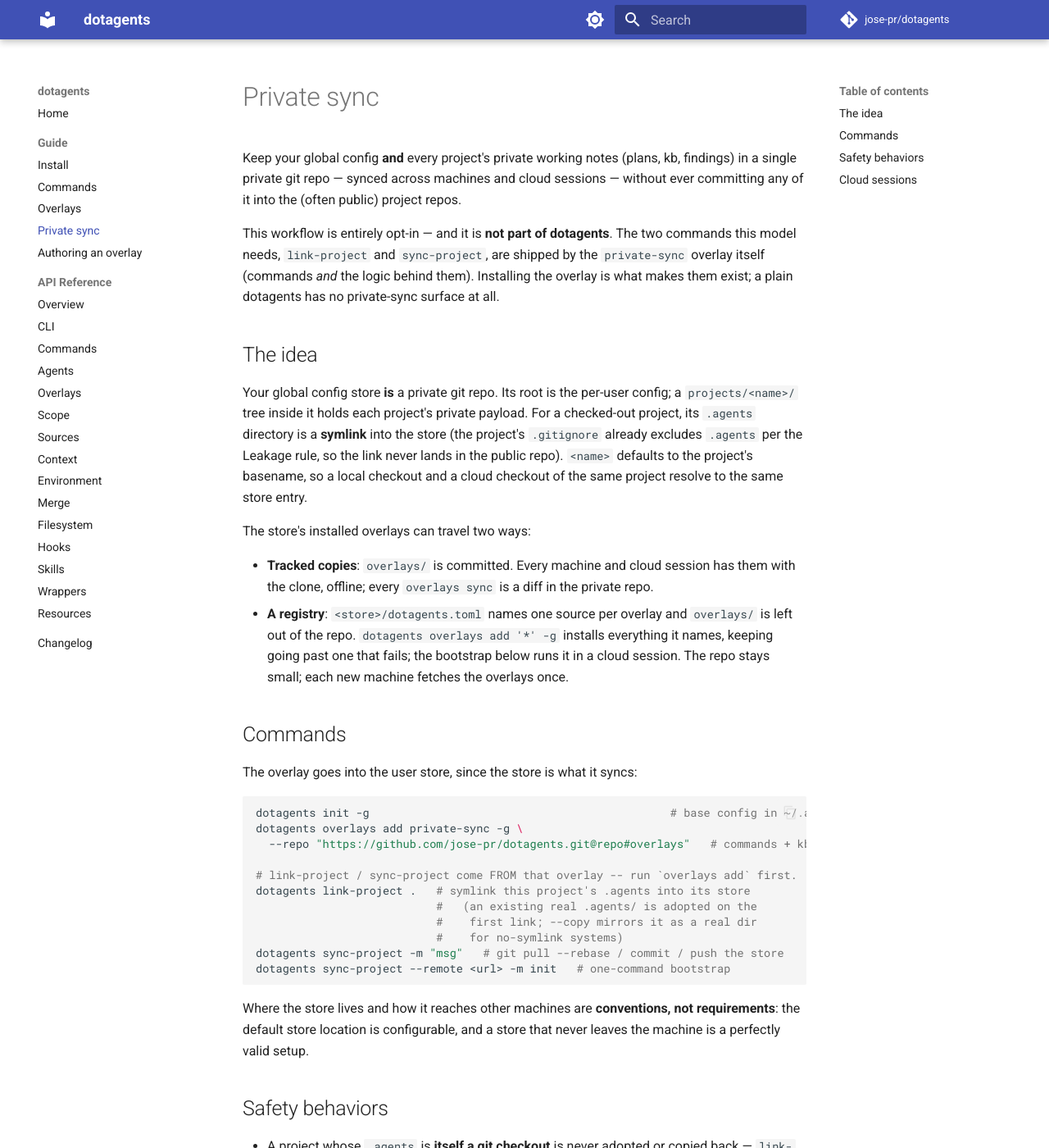
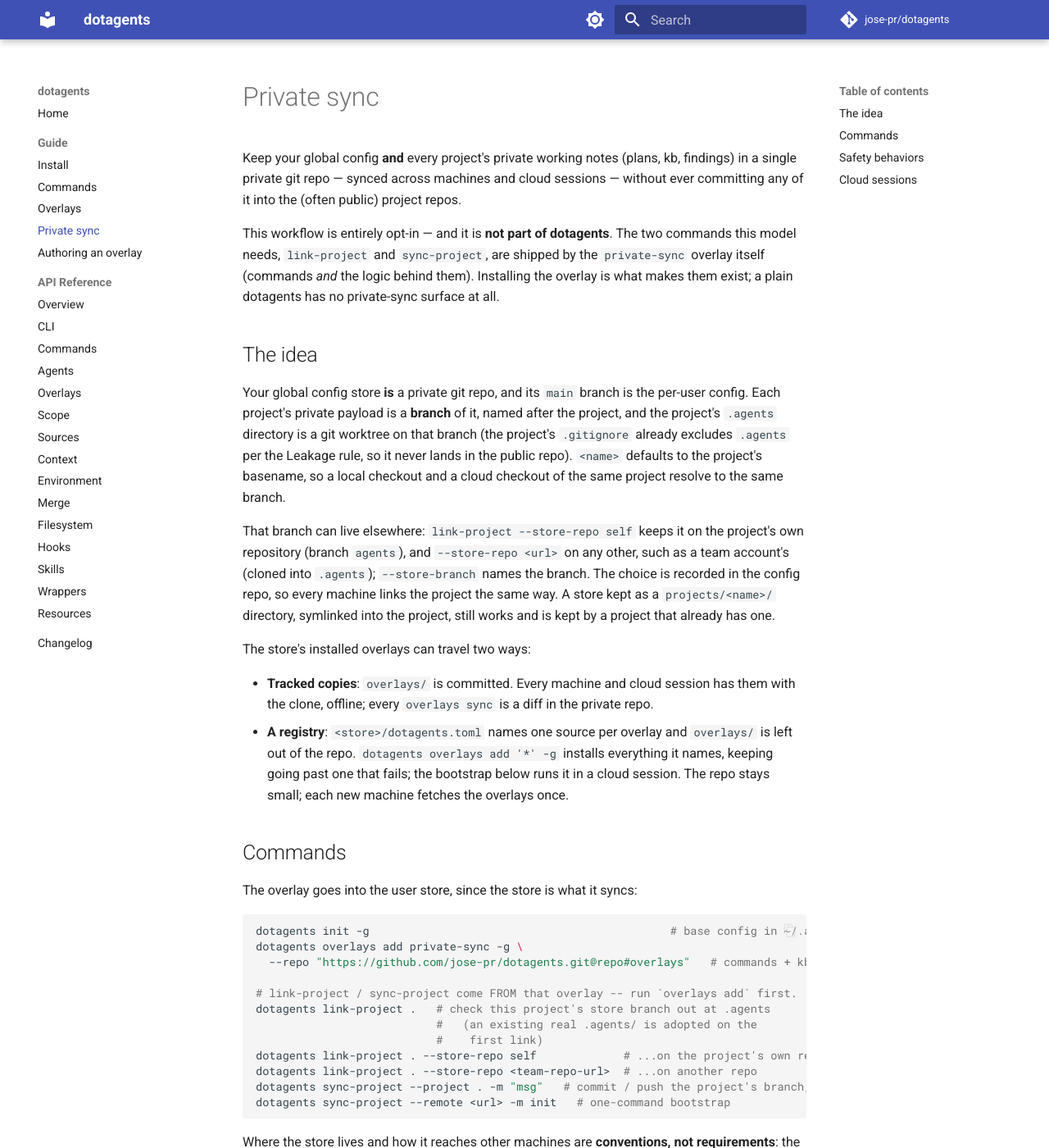
Before and after one commit to jose-pr/dotagents, an MkDocs documentation site: the page built from docs/guide/private-sync.md, in a window 1280 px wide and 1400 px high. Shown: the whole window at 82% size. Built offline with MkDocs 1.6.1 and Material for MkDocs 9.7.7, drawn with Linux system fonts in a browser that asks for light colours; comment, search, counter and statistics services are not loaded.

Commit message:
docs: private sync's branch layout and --store-repo

````diff
--- a/docs/guide/private-sync.md
+++ b/docs/guide/private-sync.md
@@ -11,13 +11,19 @@
 
 ## The idea
 
-Your global config store **is** a private git repo. Its root is the per-user config;
-a `projects/<name>/` tree inside it holds each project's private payload. For a
-checked-out project, its `.agents` directory is a **symlink** into the store (the
-project's `.gitignore` already excludes `.agents` per the Leakage rule, so the link
+Your global config store **is** a private git repo, and its `main` branch is the
+per-user config. Each project's private payload is a **branch** of it, named after
+the project, and the project's `.agents` directory is a git worktree on that branch
+(the project's `.gitignore` already excludes `.agents` per the Leakage rule, so it
 never lands in the public repo). `<name>` defaults to the project's basename, so a
-local checkout and a cloud checkout of the same project resolve to the same store
-entry.
+local checkout and a cloud checkout of the same project resolve to the same branch.
+
+That branch can live elsewhere: `link-project --store-repo self` keeps it on the
+project's own repository (branch `agents`), and `--store-repo <url>` on any other,
+such as a team account's (cloned into `.agents`); `--store-branch` names the branch.
+The choice is recorded in the config repo, so every machine links the project the
+same way. A store kept as a `projects/<name>/` directory, symlinked into the
+project, still works and is kept by a project that already has one.
 
 The store's installed overlays can travel two ways:
 
@@ -39,11 +45,12 @@
   --repo "https://github.com/jose-pr/dotagents.git@repo#overlays"   # commands + kb + hooks
 
 # link-project / sync-project come FROM that overlay -- run `overlays add` first.
-dotagents link-project .   # symlink this project's .agents into its store
+dotagents link-project .   # check this project's store branch out at .agents
                            #   (an existing real .agents/ is adopted on the
-                           #    first link; --copy mirrors it as a real dir
-                           #    for no-symlink systems)
-dotagents sync-project -m "msg"   # git pull --rebase / commit / push the store
+                           #    first link)
+dotagents link-project . --store-repo self             # ...on the project's own repo
+dotagents link-project . --store-repo <team-repo-url>  # ...on another repo
+dotagents sync-project --project . -m "msg"   # commit / push the project's branch, then the config
 dotagents sync-project --remote <url> -m init   # one-command bootstrap
 ```
 
````
